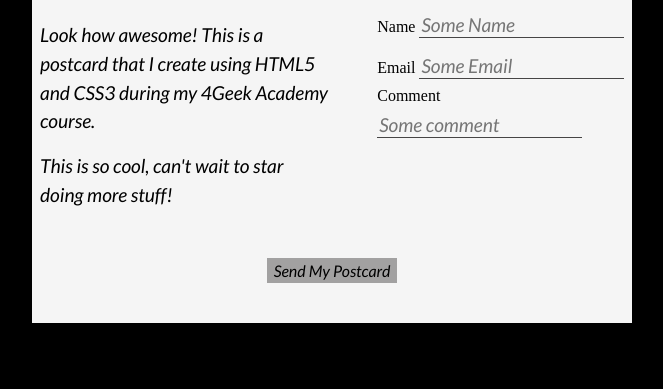
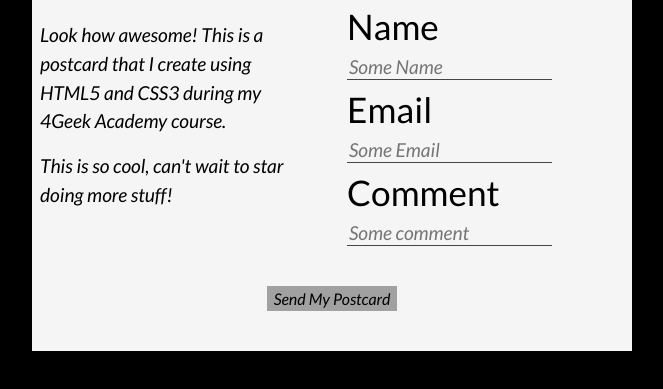
Before and after one commit to Camila18-jpg/4geek-pre-work, a plain HTML site: page index.html in a window 1280 px wide. Shown: the part 249-638 px from the top of the page, without its empty margins (308-971 px from the left). Drawn offline with Linux system fonts and the light colour scheme.

Commit message:
Agrego estilos base a los labels

```diff
--- a/css/style.css
+++ b/css/style.css
@@ -54,6 +54,13 @@
     line-height: 1.5;
 }
 
+label{
+    font-size: 2.2rem ;
+    font-family: "lato", sans-serif;
+   padding-top: 0;
+  margin: 0.5rem 0;
+}
+
  input{
     font-size: 1.2rem ;
     font-family: "lato", cursive;
```
